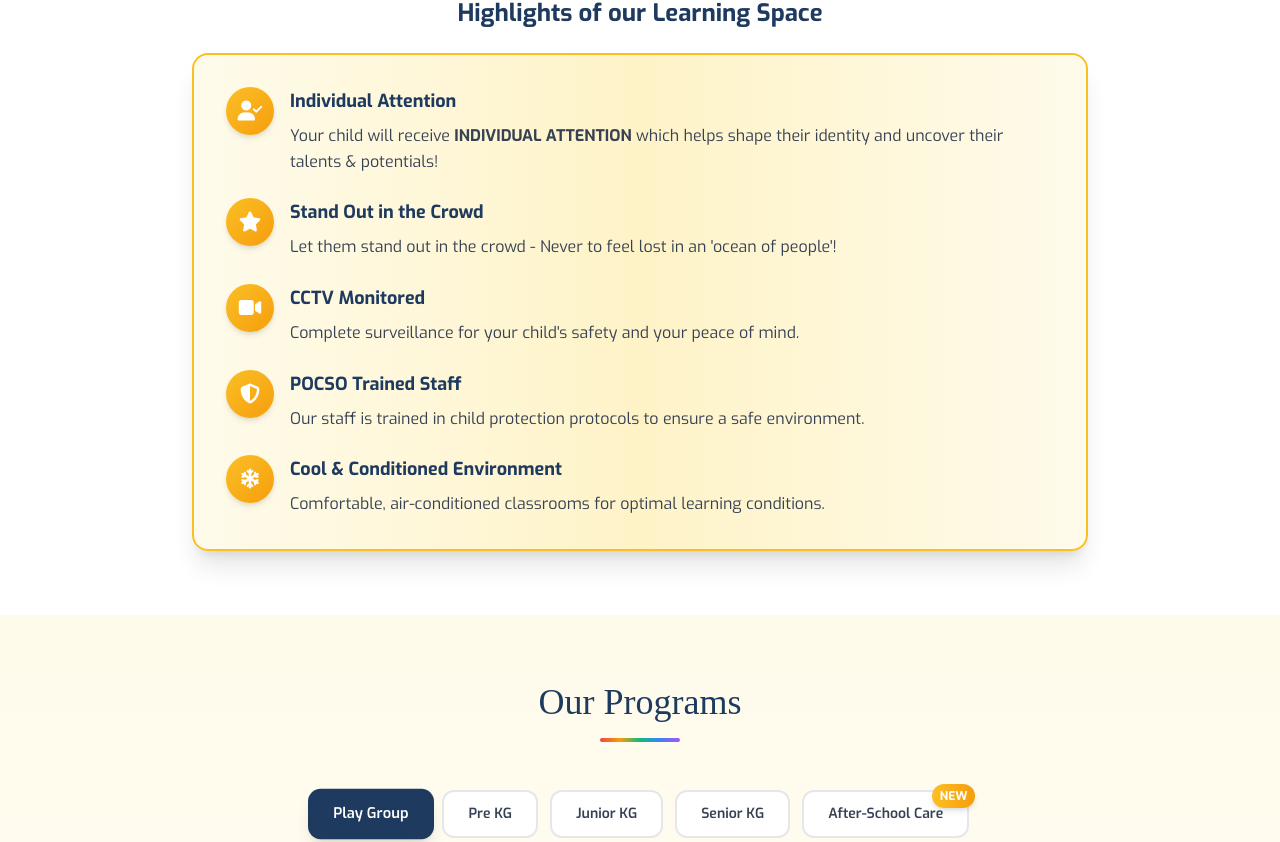
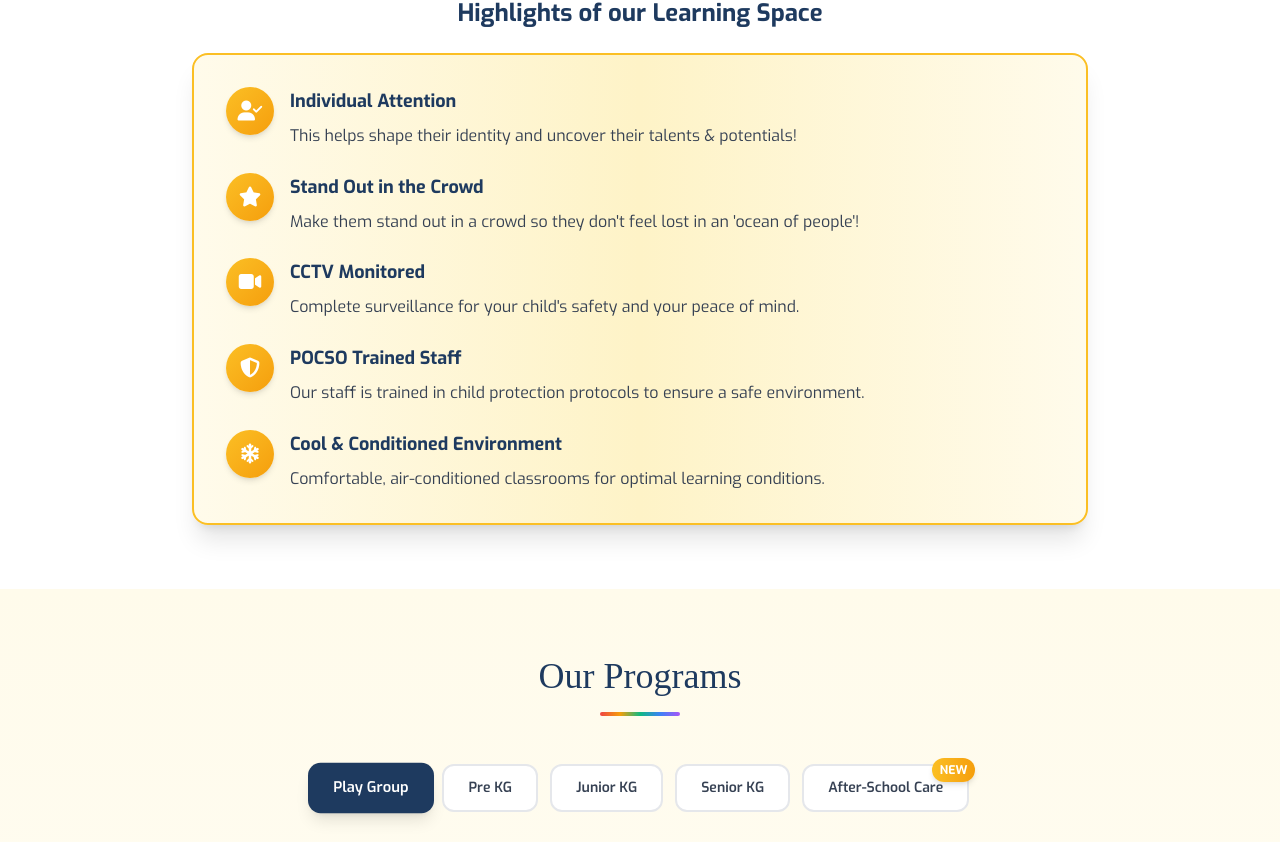
Before and after one commit to kukkunurumoksha/davidandmary_website, an Angular app: page / in a window 1280 px wide. Shown: the part 1898-2740 px from the top of the page. Built offline with nearby package versions, Linux system fonts and the light colour scheme; grey boxes are pictures that could not be loaded; a web font is replaced by a local one.

Commit message:
Update hero section heading spacing and review components

```diff
--- a/src/app/components/home/about-us/about-us.component.html
+++ b/src/app/components/home/about-us/about-us.component.html
@@ -75,7 +75,7 @@
                             <div>
                                 <h4 class="font-bold text-[#1e3a5f] mb-2 text-lg">Individual Attention</h4>
                                 <p class="text-gray-700">
-                                    Your child will receive <strong>INDIVIDUAL ATTENTION</strong> which helps shape their
+                                    This helps shape their
                                     identity and uncover their talents & potentials!
                                 </p>
                             </div>
@@ -90,7 +90,7 @@
                             <div>
                                 <h4 class="font-bold text-[#1e3a5f] mb-2 text-lg">Stand Out in the Crowd</h4>
                                 <p class="text-gray-700">
-                                    Let them stand out in the crowd - Never to feel lost in an 'ocean of people'!
+                                    Make them stand out in a crowd so they don't feel lost in an 'ocean of people'!
                                 </p>
                             </div>
                         </div>
--- a/src/app/components/home/testimonials/testimonials.component.ts
+++ b/src/app/components/home/testimonials/testimonials.component.ts
@@ -12,7 +12,7 @@ export class TestimonialsComponent {
   testimonials = [
     {
       id: 1,
-      name: 'VIDHYA',
+      name: 'Mrs.VIDHYA',
       relation: 'Parent',
       photo: '/assets/img/parent-placeholder.png',
       rating: 5,
@@ -24,7 +24,7 @@ export class TestimonialsComponent {
     },
     {
       id: 2,
-      name: 'SANGAMI',
+      name: 'Mrs.SANGAMI',
       relation: 'Parent',
       photo: '/assets/img/parent-placeholder.png',
       rating: 5,
```
